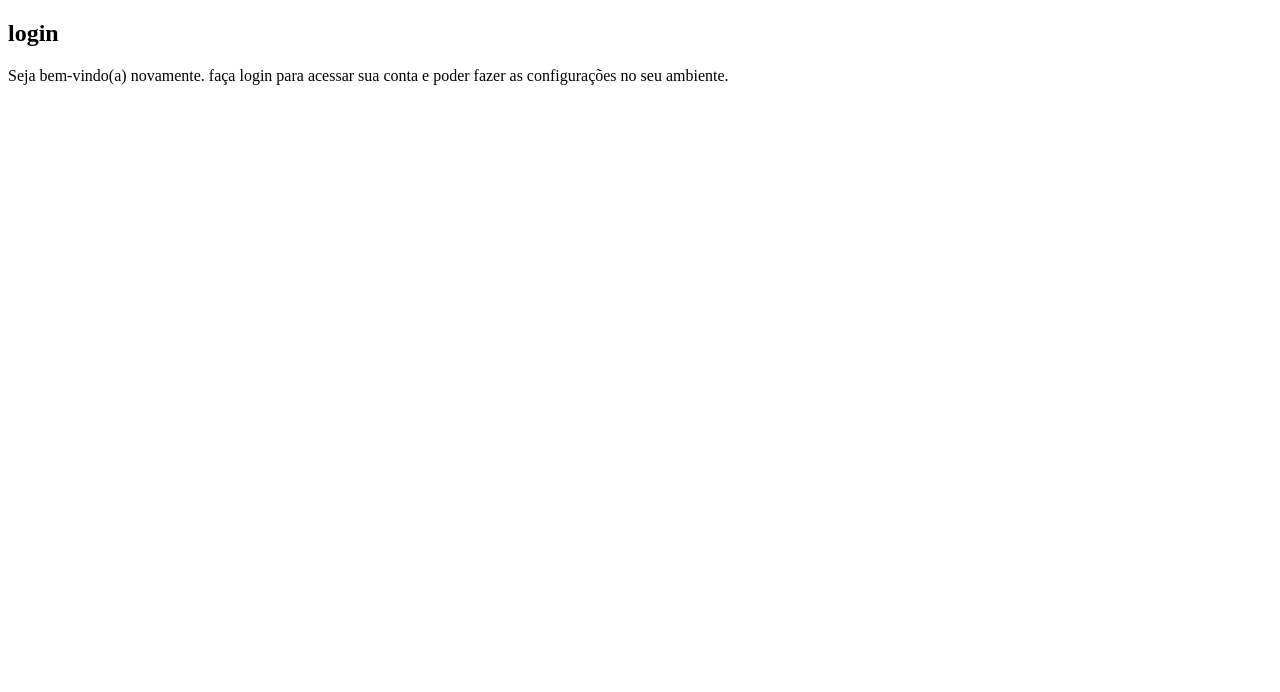
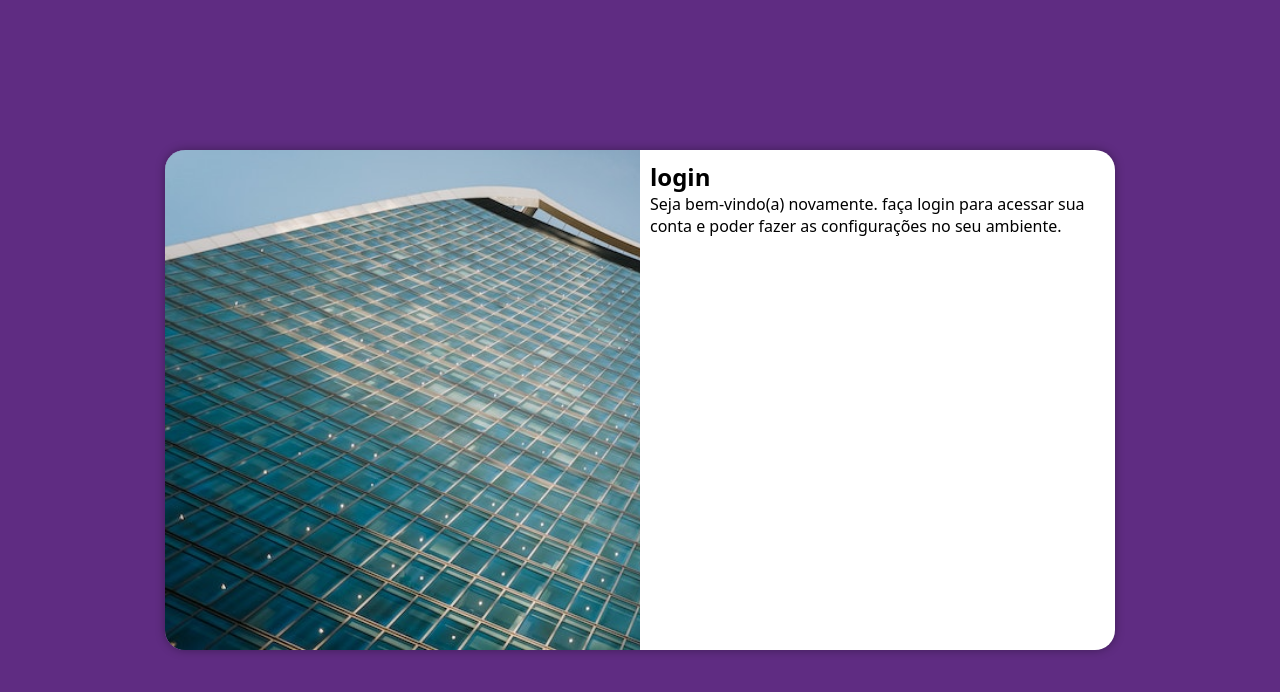
Before and after one commit to lucasedu08/projeto-login, a plain HTML site: page index.html in a window 1280 px wide. Drawn offline with Linux system fonts and the light colour scheme.

Commit message:
media para outras telas

```diff
--- /dev/null
+++ b/estilos/media-Query.css
@@ -0,0 +1,36 @@
+@charset "utf-8";
+
+@media screen and (min-width: 768px) and (max-width: 992px) {
+
+    section#login{
+        width: 80vw;
+
+    }
+    section#login > div#imagem{
+        float: left;
+        width: 30%;
+        height: 100%;
+    }
+    section#login > div#formulario{
+        float: right;
+width: 70%;
+
+    }
+}
+@media screen and (min-width: 992px) {
+
+    section#login{
+        width: 950px;
+    }
+    section#login > div#imagem{
+        float: left;
+        width: 50%;
+        height: 100%;
+
+    }
+    section#login > div#formulario{
+        float: right;
+        width: 50%;
+    }
+
+}
--- a/estilos/style.css
+++ b/estilos/style.css
@@ -1,9 +1,52 @@
 @charset "utf-8";
 
 :root{
-    --colo:var(#49a09d)
-    --color:var(#5f2c82)
+    --colo:var(#49a09d verde)
+    --color:var(#5f2c82 lisaz)
 }
-body{
+*{
+font-family: system-ui, -apple-system, BlinkMacSystemFont, 'Segoe UI', Roboto, Oxygen, Ubuntu, Cantarell, 'Open Sans', 'Helvetica Neue', sans-serif;
+margin: 0px;
+padding: 0px;
+box-sizing: border-box;
+}
+body,html{
+   background-color: #5f2c82;
+   height: 100vh;
+   width: 100vh;
+}
+main{
+    position: relative;
+    height: 100vh;
+    width: 100vw;
 
 }
+section#login{
+    position: absolute;
+    top: 50%;
+    left: 50%;
+    transform: translate(-50%,-50%);
+    overflow: hidden;
+    box-shadow: 0px 0px 10px rgba(0, 0, 0, 0.346);
+    background-color: white;
+    width: 250px;
+    height: 500px;
+    border-radius: 20px;
+    transition: width .3s, height .3s;
+    transition-timing-function: ease;
+}
+section#login > div#imagem {
+    display: block;
+    background: #5f2c82 url(../imagens/pexels-lawlesscapture-13737660\ \(1\).jpg);
+    height: 200px;
+    background-size: cover;
+    background-repeat: no-repeat;
+
+}
+section#login > div#formulario{
+    display: block;
+    padding: 10px;
+
+
+
+}
--- a/index.html
+++ b/index.html
@@ -6,7 +6,7 @@
     <meta name="viewport" content="width=device-width, initial-scale=1.0">
     <title>login</title>
     <link rel="stylesheet" href="estilos/style.css">
-    <link rel="stylesheet" href="estilos/style.css">
+    <link rel="stylesheet" href="estilos/media-Query.css">
 </head>
 <body>
     <main>
```
